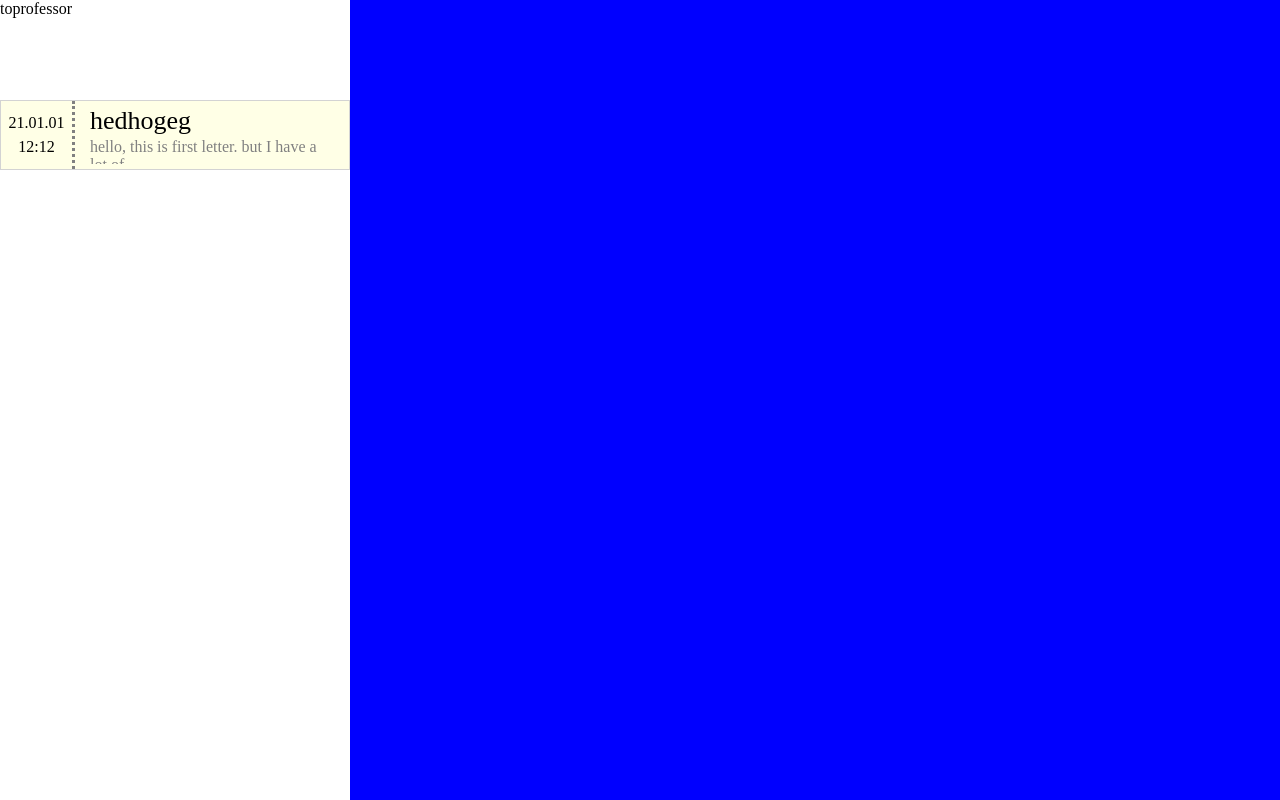
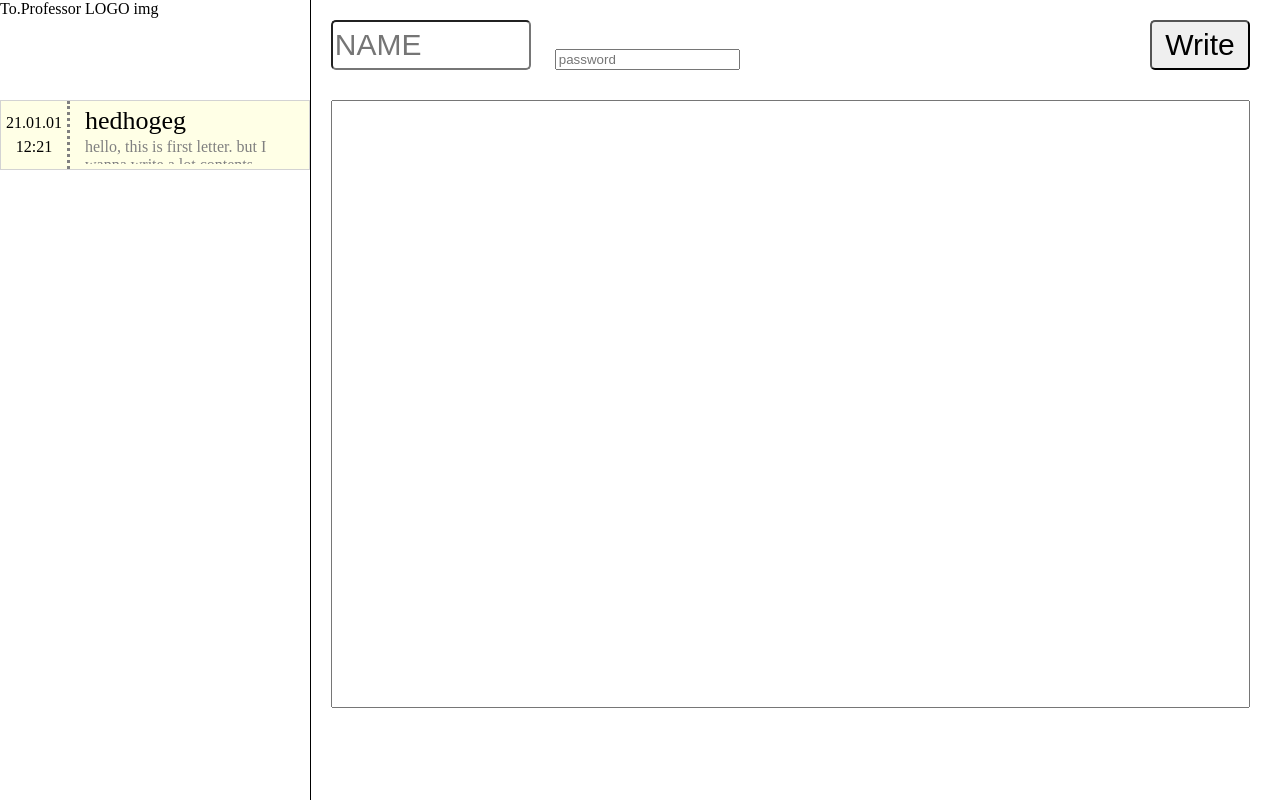
Before and after one commit to hedhogeg/ToProfessor, a plain HTML site: page main.html in a window 1280 px wide. Drawn offline with Linux system fonts and the light colour scheme.

Commit message:
feat: main layout finished

```diff
--- a/main.css
+++ b/main.css
@@ -10,10 +10,9 @@
     display: flex;
     height: 100vh;
 }
-#header {
+#aside {
     flex: 1;
-    max-width: 350px;
-    /* background-color: red; */
+    border-right: 1px solid black;
 }
 #logo {
     width: auto;
@@ -47,6 +46,50 @@
     overflow: hidden;
 }
 #main {
-    flex: 2;
-    background-color: blue;
+    flex: 3;
+    padding: 20px;
+    position: relative;
 }
+#content-info {
+    height: 50px;
+}
+#content-name {
+    width: 200px;
+    height: 50px;
+    font-size: 30px;
+    border-radius: 5px;
+}
+#content-name:focus {
+    outline: none;
+}
+#content-pw {
+    margin: 0 20px;
+    vertical-align: bottom;
+}
+#content-pw:focus {
+    outline: none;
+}
+#content-submit {
+    height: 50px;
+    width: 100px;
+    font-size: 30px;
+    position: absolute;
+    right: 30px;
+    top: 20px;
+    border-radius: 5px;
+    cursor: pointer;
+}
+#content-content {
+    margin: 30px 10px 0 0;
+    height: 80%;
+}
+#content-description {
+    resize: none;
+    width: 100%;
+    height: 100%;
+    font-size: 20px;
+    letter-spacing: -1px;
+}
+#content-description:focus {
+    outline: none;
+}
--- a/main.html
+++ b/main.html
@@ -6,30 +6,38 @@
     <link rel="stylesheet" href="./main.css">
 </head>
 <body>
-    <div id="header">
+    <aside id="aside">
         <div id="logo">
             <h1 class="blind">To.Professor</h1>
-            toprofessor
+            To.Professor LOGO img
         </div>
-        <div id="list">
+        <section id="list">
             <h2 class="blind">글목록</h2>
             <div class="uplist">
                 <div class="time">
-                    21.01.01<br>12:12
+                    21.01.01<br>12:21
                 </div>
                 <div class="content">
                     <div class="id">
                         hedhogeg
                     </div>
                     <div class="preview">
-                        hello, this is first letter. but I have a lot of
+                        hello, this is first letter. but I wanna write a lot contents
                     </div>
                 </div>
             </div>
+        </section>
+    </aside>
+    <main id="main">
+        <h2 class="blind">글작성</h2>
+        <div id="content-info">
+            <input type="text" placeholder="NAME" id="content-name"/>
+            <input type="text" placeholder="password" id="content-pw"/>
+            <button id="content-submit">Write</button>
         </div>
-    </div>
-    <div id="main">
-        <h2 class="blind">글작성</h2>
-    </div>
+        <div id="content-content">
+            <textarea id="content-description"></textarea>
+        </div>
+    </main>
 </body>
 </html>
```
